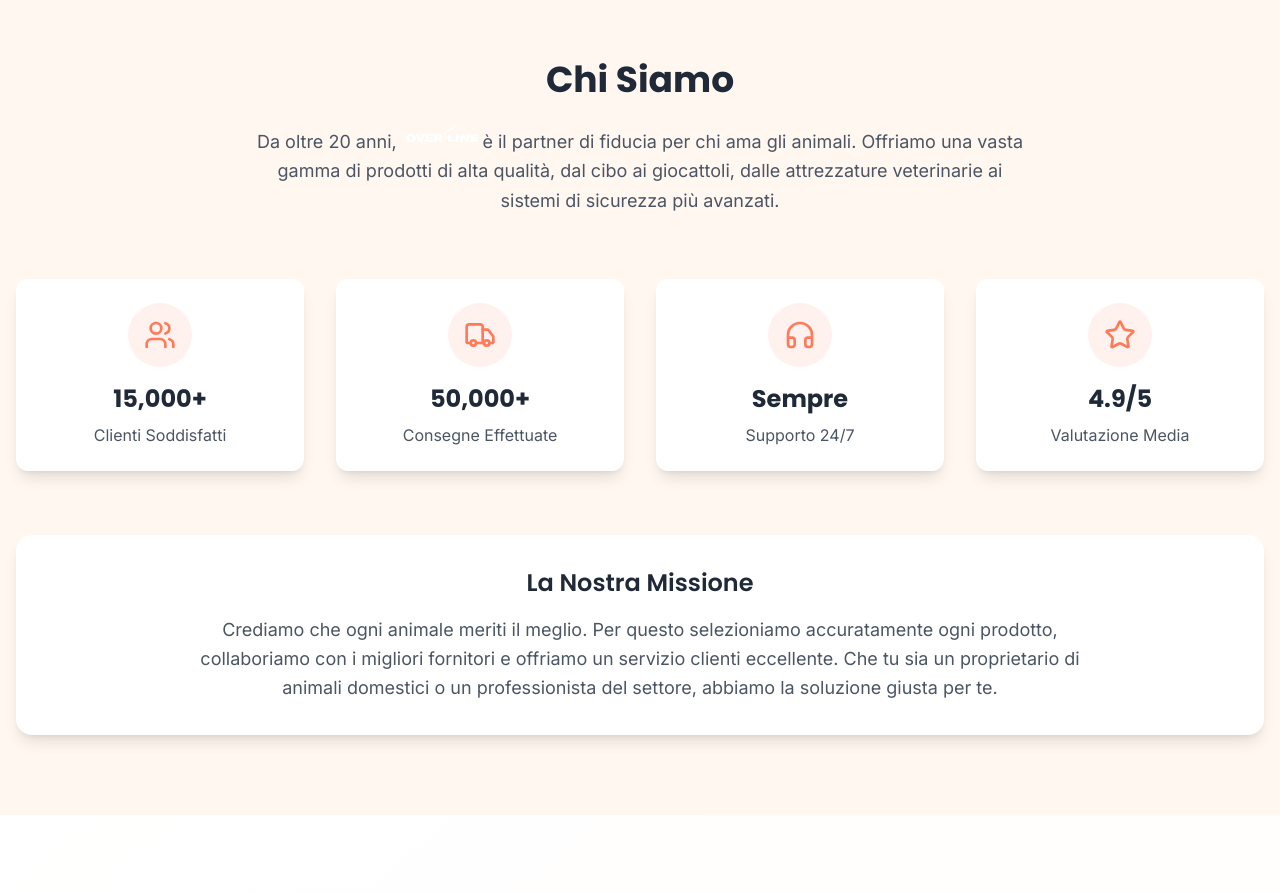
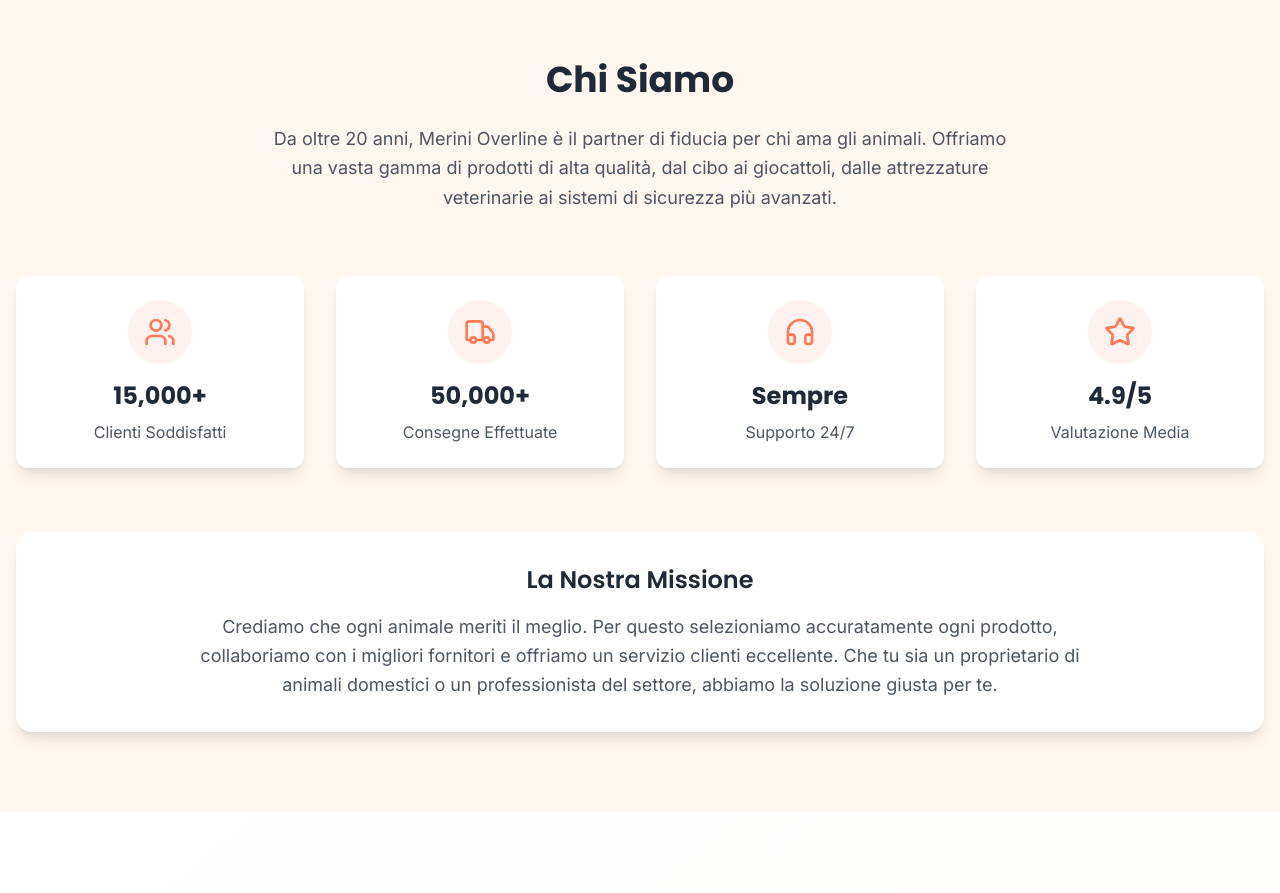
Before and after one commit to upwebsites/merinioverline2, a Next.js app: page / in a window 1280 px wide. Shown: the part 820-1713 px from the top of the page. Built offline with nearby package versions, Linux system fonts and the light colour scheme.

Commit message:
commit 2

```diff
--- a/components/PresentationSection.tsx
+++ b/components/PresentationSection.tsx
@@ -25,13 +25,7 @@ export default function PresentationSection() {
             Chi Siamo
           </h2>
           <p className="text-lg text-gray-600 max-w-3xl mx-auto font-inter leading-relaxed">
-            Da oltre 20 anni, <img
-              src="/images/logo/overline_merini_svg.svg"
-              alt="Merini Overline Logo"
-              className="h-6 inline-block align-baseline mx-1"
-              style={{ maxWidth: '100px' }}
-            />
-            è il partner di fiducia per chi ama gli animali.
+            Da oltre 20 anni, Merini Overline è il partner di fiducia per chi ama gli animali.
             Offriamo una vasta gamma di prodotti di alta qualità, dal cibo ai giocattoli,
             dalle attrezzature veterinarie ai sistemi di sicurezza più avanzati.
           </p>
```
